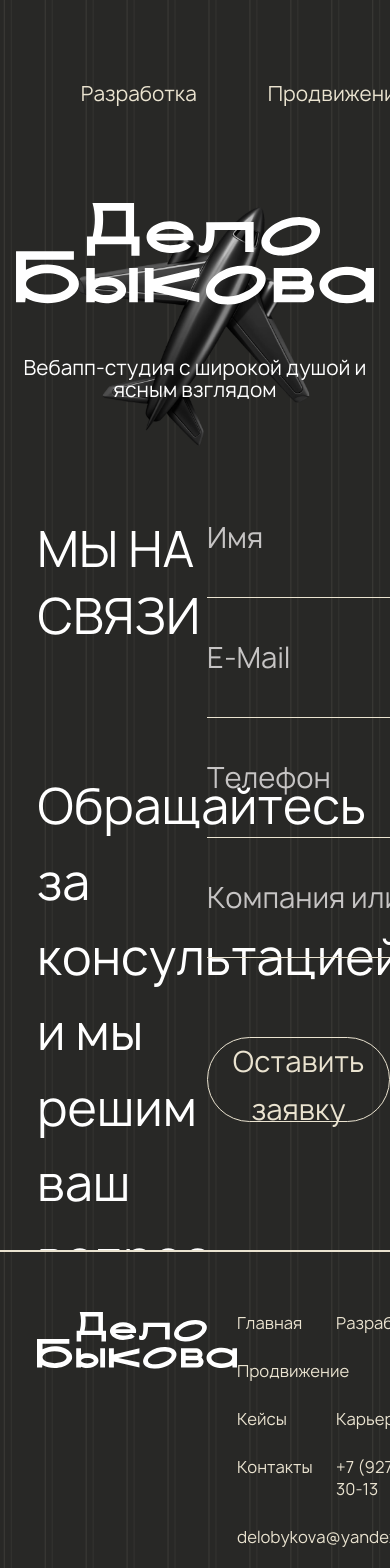
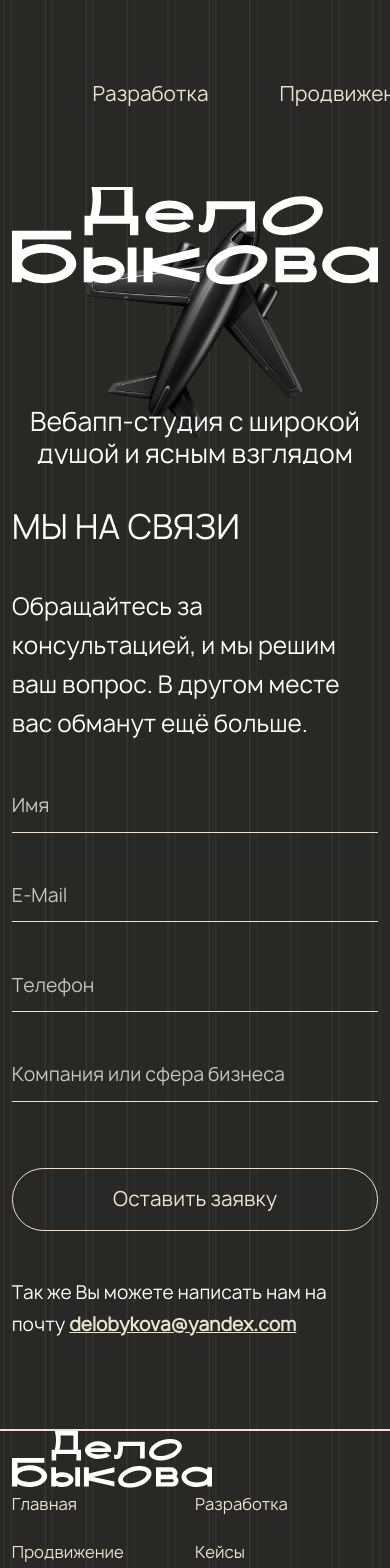
Before and after one commit to bikovtimur13/bb-studio, a Next.js app: page / in a window 390 px wide. Shown: the top 1568 px of the page. Built offline with nearby package versions, Linux system fonts and the light colour scheme.

Commit message:
feat: [BS-006] - Feetback from & prisma & postgresql

```diff
--- a/src/components/FeedbackForm/FeedbackForm.module.scss
+++ b/src/components/FeedbackForm/FeedbackForm.module.scss
@@ -5,21 +5,41 @@
   &__container{
     display: flex;
     height: 786px;
+
+    @include nsm{
+      position: relative;
+      flex-direction: column;
+      height: auto;
+      padding-top: 12vw;
+    }
   }
 
   &__group{
     position: relative;
     display: flex;
     align-items: center;
-    width: 100%;
+    width: 46vw;
     height: 120px;
     max-width: 776px;
+
+    @include nsm{
+      width: 100%;
+      max-width: unset;
+      height: 23vw;
+      align-items: flex-end;
+    }
   }
 
   &__form{
     width: 50%;
     padding-top: 14px;
     padding-left: 12px;
+
+    @include nsm{
+      width: 100%;
+      padding-top: unset;
+      padding-left: unset;
+    }
   }
 
   &__label{
@@ -73,6 +93,12 @@
     &::placeholder{
       color: #C6C4C4;
     }
+
+    @include nsm{
+      height: 60%;
+      font-size: 4.8vw;
+      line-height: 100%;
+    }
   }
 
   .form__input:focus ~ .form__activeBar {
@@ -88,14 +114,43 @@
     border: 1px solid #EAE3D0;
     border-radius: 46px;
     margin-top: 79px;
-    width: 100%;
+    width: 46vw;
     max-width: 776px;
     height: 85px;
-    transition: all .25 ease-in;
+    animation: none;
 
     &:hover{
       transform: scale(1.015);
       cursor: pointer;
+    }
+
+    @include nsm{
+      width: 100%;
+      max-width: unset;
+      margin-top: 17vw;
+      height: 16vw;
+      margin-bottom: 51vw;
+      border-radius: 8vw;
+      font-size: 5.1vw;
+    }
+  }
+
+  &__submitError{
+    animation: submitError .8s infinite ease-in;
+  }
+
+  @keyframes submitError {
+    0% {
+      border-color: #EAE3D0;
+      color: #EAE3D0;
+    }
+    50% {
+      border-color: #e03638;
+      color: #e03638;
+    }
+    100% {
+      border-color: #EAE3D0;
+      color: #EAE3D0;
     }
   }
 
@@ -104,36 +159,56 @@
     left: 0;
     bottom: 10px;
     color: #e03638;
+
+    @include nsm{
+      font-size: 3vw;
+      bottom: 0.5vw;
+    }
   }
 
   &__description{
     width: 50%;
     padding-top: 52px;
     padding-left: 37px;
+
+    @include nsm{
+      width: 100%;
+      padding-top: unset;
+      padding-left: unset;
+    }
   }
 
   &__heading{
     font-weight: 500;
-    font-size: 48px;
-    line-height: 67px;
+    font-size: Clamp(28px, 3vw, 48px);
+    line-height: 100%;
     text-transform: uppercase;
     color: #FFFFFF;
-
     margin-bottom: 119px;
 
+    @include nsm{
+      font-size: 8.5vw;
+      margin-bottom: 11vw;
+    }
   }
 
   &__subHeading{
     font-weight: 300;
-    font-size: 48px;
+    font-size: Clamp(28px, 2.5vw, 48px);
     line-height: 157%;
     color: #FFFFFF;
-    margin-bottom: 129px;
+    margin-bottom: 155px;
+
+    @include nsm{
+      font-size: 6vw;
+      line-height: 10vw;
+      margin-bottom: 0;
+    }
   }
 
   &__text{
     font-weight: 400;
-    font-size: 23px;
+    font-size: Clamp(16px, 1.3vw, 23px);
     line-height: 33px;
     color: #FFFFFF;
 
@@ -147,5 +222,13 @@
         text-decoration: none;
       }
     }
+
+    @include nsm{
+      position: absolute;
+      bottom: 23vw;
+      left: 0;
+      font-size: 4.7vw;
+      line-height: 8vw;
+    }
   }
 }
--- a/src/components/FeedbackForm/FeedbackForm.tsx
+++ b/src/components/FeedbackForm/FeedbackForm.tsx
@@ -1,6 +1,6 @@
 'use client';
 
-import React, { useState } from "react";
+import React, { useState, useEffect } from "react";
 import { useForm, SubmitHandler } from 'react-hook-form';
 import { zodResolver } from '@hookform/resolvers/zod';
 
@@ -14,6 +14,7 @@ const FeedbackForm: React.FC = () => {
   const [isSubmitting, setIsSubmitting] = useState(false);
   const [submitError, setSubmitError] = useState<string | null>(null);
   const [submitSuccess, setSubmitSuccess] = useState(false);
+  const [isError, setIsError] = useState(false); // Состояние для ошибки кнопки
 
   const {
     register,
@@ -22,6 +23,15 @@ const FeedbackForm: React.FC = () => {
   } = useForm<FeedbackFormData>({
     resolver: zodResolver(feedbackSchema),
   });
+
+  useEffect(() => {
+    if (isError) {
+      const timer = setTimeout(() => {
+        setIsError(false);
+      }, 2400);
+      return () => clearTimeout(timer);
+    }
+  }, [isError]);
 
   const onSubmit: SubmitHandler<FeedbackFormData> = async (data) => {
     // TODO
@@ -37,15 +47,15 @@ const FeedbackForm: React.FC = () => {
         },
         body: JSON.stringify(data),
       });
+
       if (!response.ok) {
-        console.log(response);
-
         console.warn("Ошибка при отправке данных")
         throw new Error("Ошибка при отправке данных");
       }
       setSubmitSuccess(true);
     } catch (err) {
       setSubmitError("Произошла ошибка при отправке формы. Пожалуйста, попробуйте еще раз.");
+      setIsError(true);
     } finally {
       setIsSubmitting(false);
     }
@@ -109,7 +119,7 @@ const FeedbackForm: React.FC = () => {
             </div>
             <button
               type="submit"
-              className={styles.form__submit}
+              className={`${styles.form__submit} ${isError ? styles.form__submitError : ''}`}
             >
               Оставить заявку
             </button>
--- a/src/components/Footer/Footer.module.scss
+++ b/src/components/Footer/Footer.module.scss
@@ -9,7 +9,8 @@
     align-items: flex-start;
 
     @include nsm{
-
+      flex-direction: column;
+      padding: 0;
     }
   }
 
--- a/src/components/Hero/Hero.module.scss
+++ b/src/components/Hero/Hero.module.scss
@@ -21,6 +21,12 @@
     @include nlg{
       width: 92%;
     }
+
+    @include nsm{
+      width: 100%;
+      transform: none;
+      margin-bottom: 30vw;
+    }
   }
 
   &__text{
@@ -33,6 +39,11 @@
 
     @include nlg{
       font-size: Clamp(20px, 2.5vw,32px);
+    }
+
+    @include nsm{
+      font-size: 6.55vw;
+      line-height: 8vw;
     }
   }
 
--- a/styles/globals.css
+++ b/styles/globals.css
@@ -163,7 +163,8 @@ ul li {
 
 @media all and (max-width: 767px) {
   .main-wrapper {
-      /* padding-top:24px */
+    padding-left: 3%;
+    padding-right: 3%;
   }
 }
 
```
